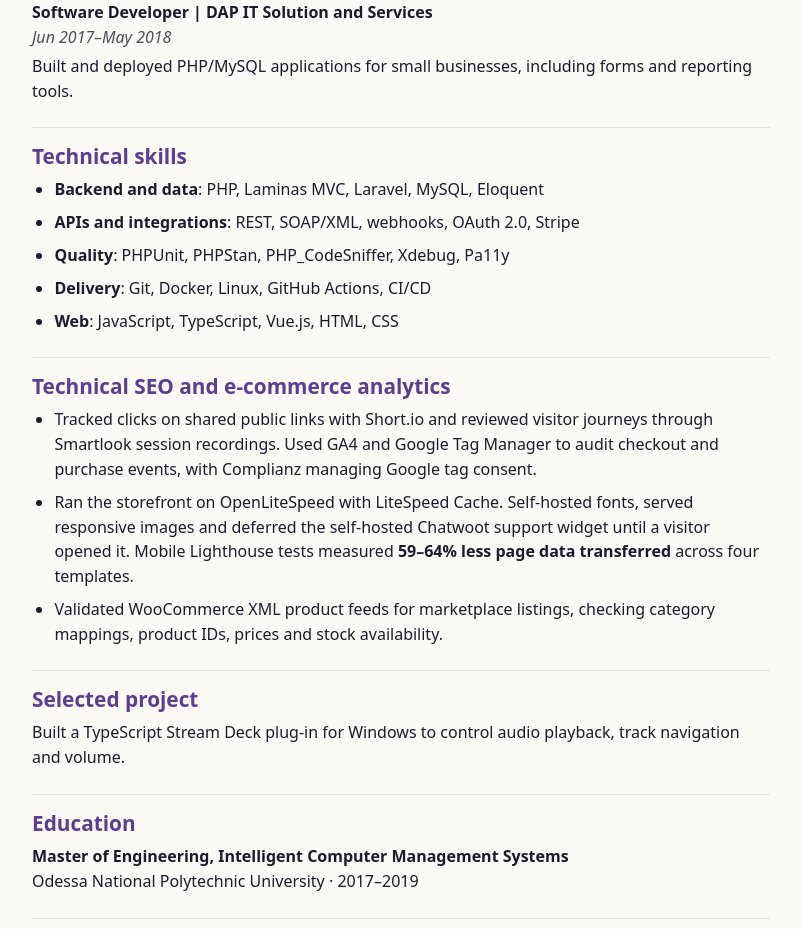
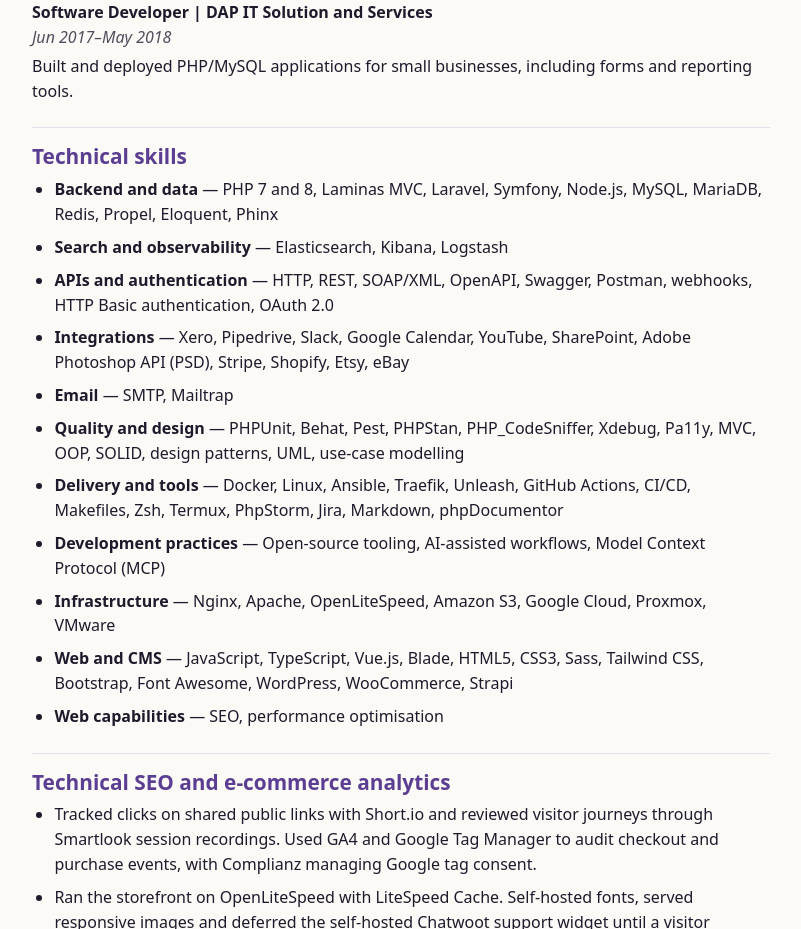
Before and after one commit to devlubinets/cv, a plain HTML site: page cv.html in a window 1280 px wide. Shown: the part 1351-2280 px from the top of the page, without its empty margins (239-1040 px from the left). Drawn offline with nearby package versions, Linux system fonts and the light colour scheme.

Commit message:
Update CV from artifacts ad1b9c199340

```diff
--- a/cv.html
+++ b/cv.html
@@ -50,7 +50,7 @@
 <li>Built IAR Portal application and reporting features, point-of-sale materials and a calculator that carries lending terms into loan applications.</li>
 <li>Developed, maintained and tested 100+ PHP/Laminas modules; built a Bash CLI to scaffold modules and run quality checks.</li>
 <li>Raised PHPUnit coverage to 70–80% in selected legacy areas and updated shared packages for PHP 8.4 and PHPUnit 12.</li>
-<li>Built a browser smoke-testing tool configured for 254 CRM and website routes.</li>
+<li>Built a browser smoke-testing tool configured for CRM and website routes.</li>
 <li>Managed and mentored junior developers, helping one engineer progress from junior to mid-level.</li>
 </ul>
 
@@ -70,11 +70,17 @@
 <section aria-labelledby="technical-skills">
 <h3 id="technical-skills">Technical skills</h3>
 <ul>
-<li><strong>Backend and data</strong>: PHP, Laminas MVC, Laravel, MySQL, Eloquent</li>
-<li><strong>APIs and integrations</strong>: REST, SOAP/XML, webhooks, OAuth 2.0, Stripe</li>
-<li><strong>Quality</strong>: PHPUnit, PHPStan, PHP_CodeSniffer, Xdebug, Pa11y</li>
-<li><strong>Delivery</strong>: Git, Docker, Linux, GitHub Actions, CI/CD</li>
-<li><strong>Web</strong>: JavaScript, TypeScript, Vue.js, HTML, CSS</li>
+<li><strong>Backend and data</strong> — PHP 7 and 8, Laminas MVC, Laravel, Symfony, Node.js, MySQL, MariaDB, Redis, Propel, Eloquent, Phinx</li>
+<li><strong>Search and observability</strong> — Elasticsearch, Kibana, Logstash</li>
+<li><strong>APIs and authentication</strong> — HTTP, REST, SOAP/XML, OpenAPI, Swagger, Postman, webhooks, HTTP Basic authentication, OAuth 2.0</li>
+<li><strong>Integrations</strong> — Xero, Pipedrive, Slack, Google Calendar, YouTube, SharePoint, Adobe Photoshop API (PSD), Stripe, Shopify, Etsy, eBay</li>
+<li><strong>Email</strong> — SMTP, Mailtrap</li>
+<li><strong>Quality and design</strong> — PHPUnit, Behat, Pest, PHPStan, PHP_CodeSniffer, Xdebug, Pa11y, MVC, OOP, SOLID, design patterns, UML, use-case modelling</li>
+<li><strong>Delivery and tools</strong> — Docker, Linux, Ansible, Traefik, Unleash, GitHub Actions, CI/CD, Makefiles, Zsh, Termux, PhpStorm, Jira, Markdown, phpDocumentor</li>
+<li><strong>Development practices</strong> — Open-source tooling, AI-assisted workflows, Model Context Protocol (MCP)</li>
+<li><strong>Infrastructure</strong> — Nginx, Apache, OpenLiteSpeed, Amazon S3, Google Cloud, Proxmox, VMware</li>
+<li><strong>Web and CMS</strong> — JavaScript, TypeScript, Vue.js, Blade, HTML5, CSS3, Sass, Tailwind CSS, Bootstrap, Font Awesome, WordPress, WooCommerce, Strapi</li>
+<li><strong>Web capabilities</strong> — SEO, performance optimisation</li>
 </ul>
 
 </section>
```
Also changed, not shown: 1 other file.
